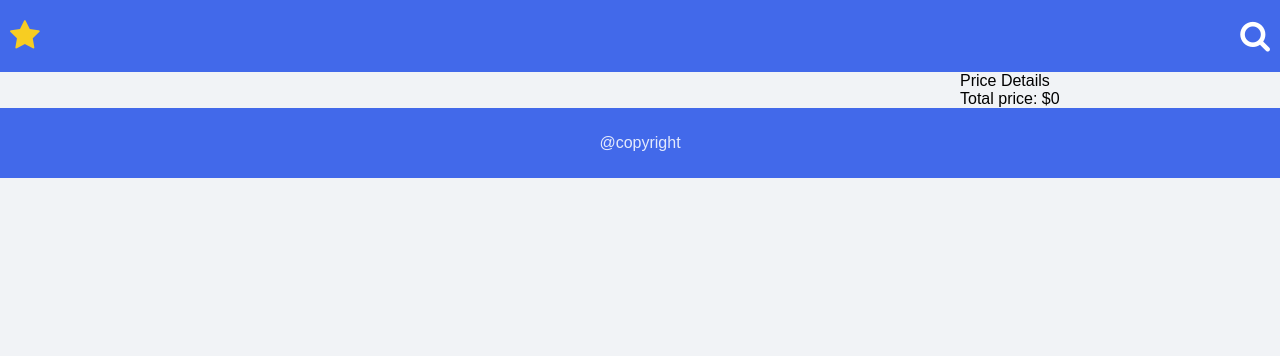
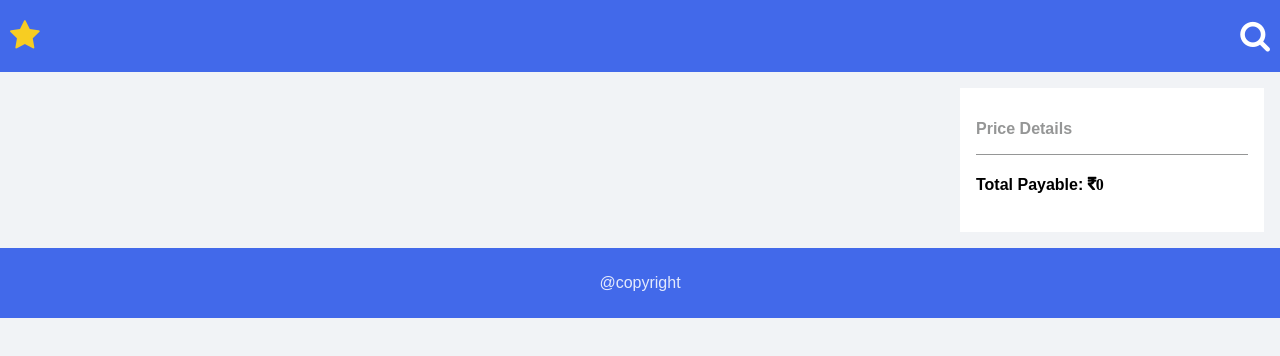
Before and after one commit to irfangg/shoppingcart-plain, a website built with webpack: page cart.html in a window 1280 px wide. Built offline with nearby package versions, Linux system fonts and the light colour scheme.

Commit message:
cart price summary style updated

```diff
--- a/cart.html
+++ b/cart.html
@@ -25,9 +25,12 @@
 
     <section class="cart-section">
       <div class="cart-items show-cart"></div>
-      <div class="price-summary">
-        Price Details
-        <div>Total price: $<span class="total-cart"></span></div>
+      <div class="cart-summary">
+        <div class="price-summary">
+          <h4>Price Details</h4>
+          <div></div>
+          <h4>Total Payable: <i class="fa fa-rupee total-cart"></i></h4>
+        </div>
       </div>
     </section>
 
--- a/src/app/style.scss
+++ b/src/app/style.scss
@@ -183,6 +183,25 @@ img.card-img-top {
   font-size: 16px;
   cursor: pointer;
 }
+.cart-summary {
+  display: grid;
+  grid-gap: 1rem;
+  padding: 1rem 1rem 1rem 0;
+  & .price-summary {
+    padding: 1rem;
+    background: #fff;
+    & h4:first-child {
+      color: #959696;
+      margin: 0;
+      padding: 1rem 0;
+      border-bottom: 1px solid #959696;
+    }
+    & i {
+      font-weight: bold;
+    }
+  }
+}
+
 /* Create two columns/boxes that floats next to each other */
 .filter {
   float: left;
```
